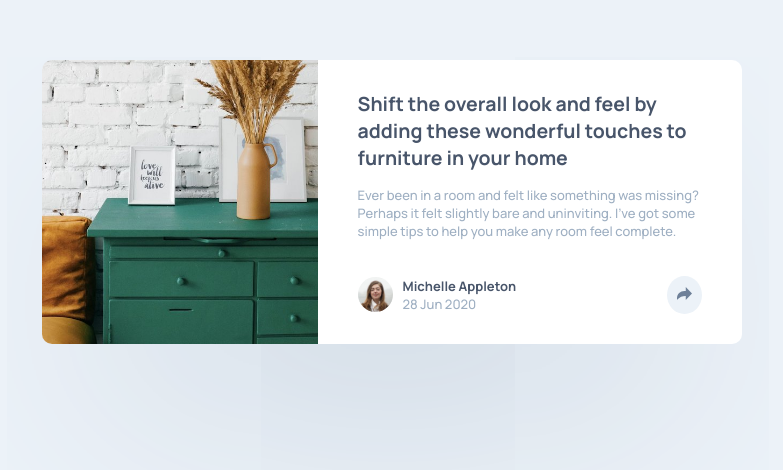
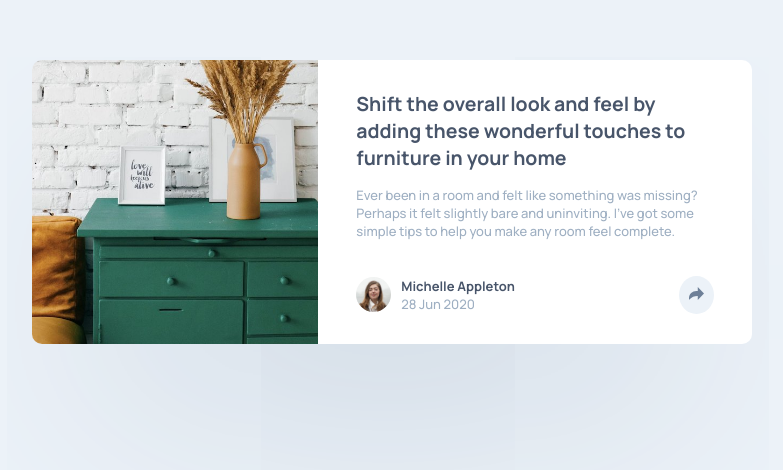
Before and after one commit to DevEarli/article-preview-component-master, a plain HTML site: page index.html in a window 1280 px wide. Shown: the part 198-668 px from the top of the page, without its empty margins (248-1031 px from the left). Drawn offline with Linux system fonts and the light colour scheme.

Commit message:
update container width and content padding

```diff
--- a/styles/style.css
+++ b/styles/style.css
@@ -25,7 +25,7 @@ body {
   display: -webkit-box;
   display: -ms-flexbox;
   display: flex;
-  width: 43.75rem;
+  width: 45rem;
   border-radius: 10px;
   -webkit-box-shadow: 0 100px 300px -100px #9eafc2;
           box-shadow: 0 100px 300px -100px #9eafc2;
@@ -65,7 +65,7 @@ body {
       -ms-flex: 1.5;
           flex: 1.5;
   background-color: #fff;
-  padding: 1.875rem 2.5rem;
+  padding: 1.875rem 2.4rem;
   border-radius: 0 10px 10px 0;
 }
 
```
